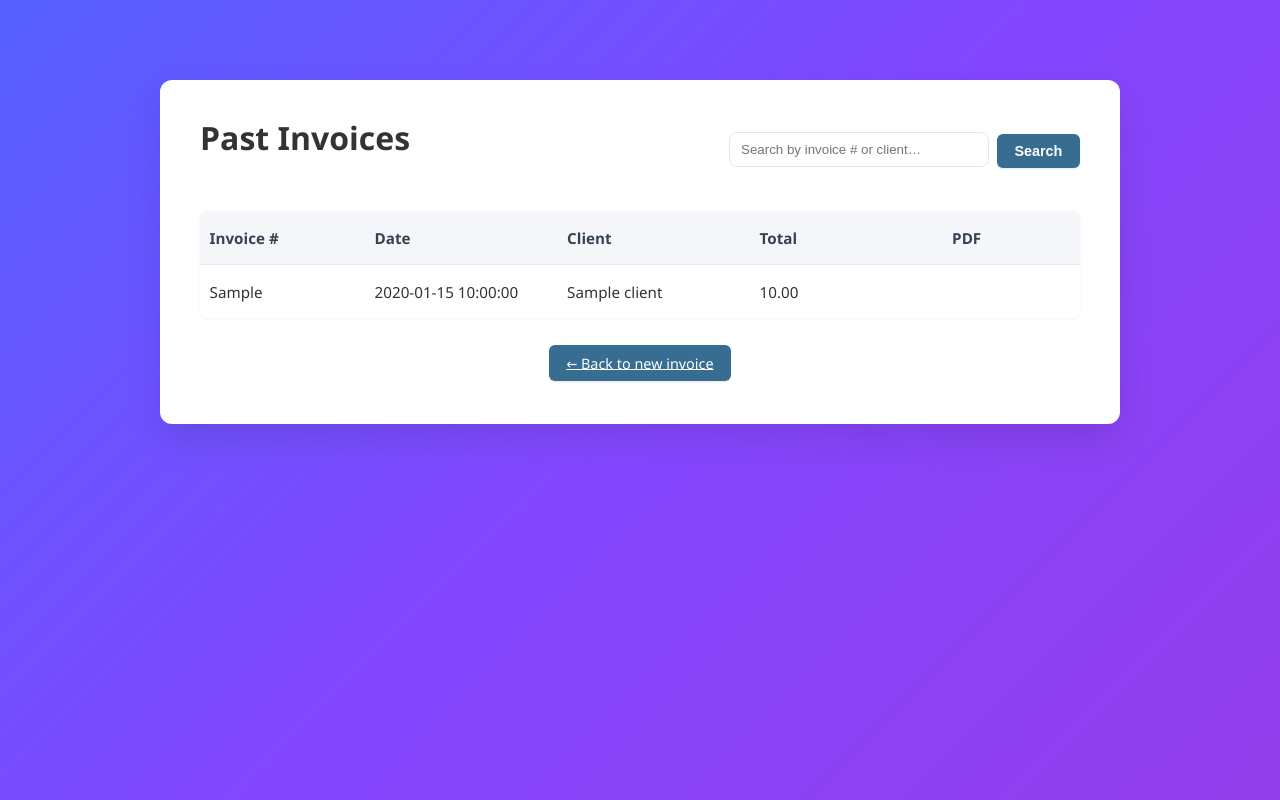
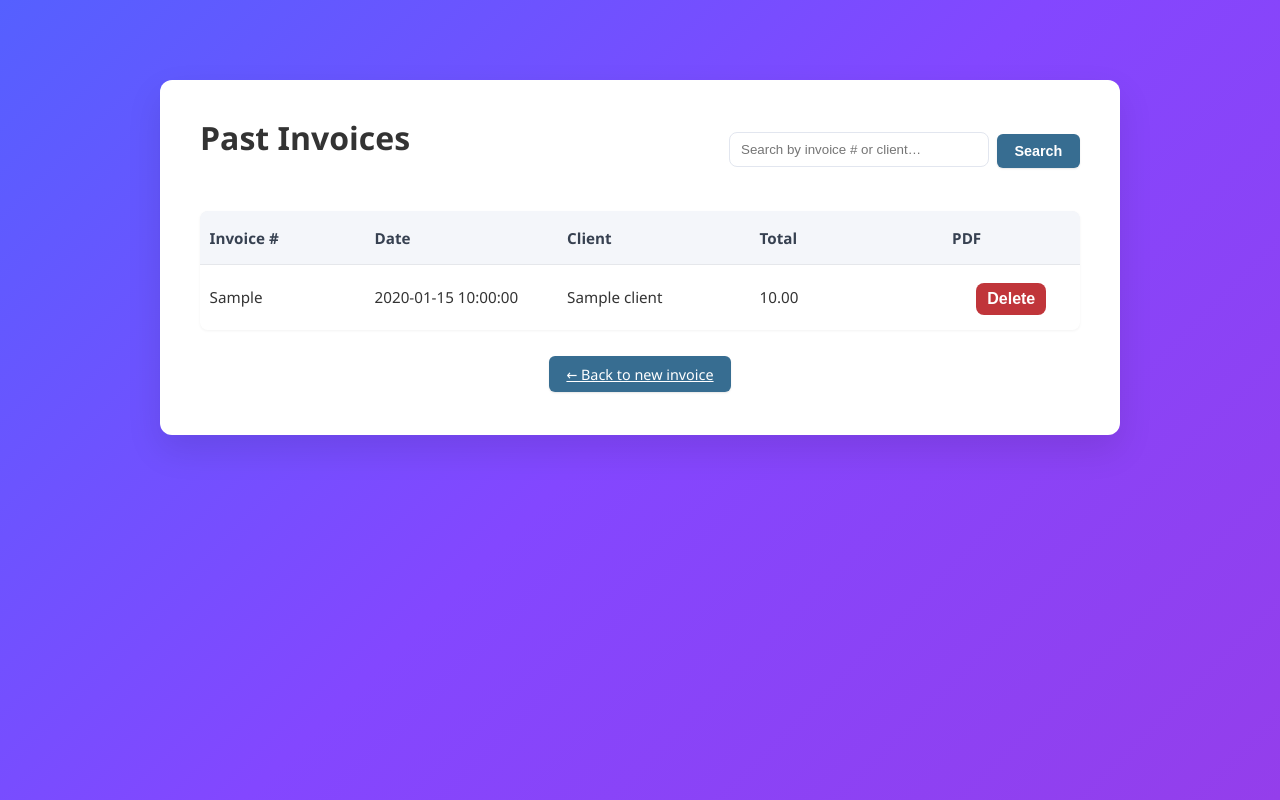
Before and after one commit to jimshegs/ai-invoice-generator, a Flask app: template templates/history.html in a window 1280 px wide. Run offline with Flask 3, Linux system fonts and the light colour scheme; the template is opened without the code that fills it: most values are stand-ins (such as "Sample title", 1, 10 or a date in 2020).

Commit message:
feat(history): delete invoice (removes PDF + DB row) with confirm dialog

```diff
--- a/app.py
+++ b/app.py
@@ -408,6 +408,29 @@ def history():
 
     return render_template("history.html", invoices=invoices, q=q)
 
+from db import get_invoice, delete_invoice
+
+@app.post("/history/delete/<invoice_no>")
+def history_delete(invoice_no):
+    row = get_invoice(invoice_no)
+    if not row:
+        return jsonify({"ok": False, "error": "Not found"}), 404
+
+    # Remove the PDF file if it exists
+    pdf_path = row["pdf_path"]
+    if pdf_path:
+        abs_path = os.path.join(app.static_folder, pdf_path)
+        try:
+            if os.path.exists(abs_path):
+                os.remove(abs_path)
+        except Exception:
+            app.logger.exception("Failed to remove PDF %s", abs_path)
+            # We still proceed to delete the DB row to avoid a ‘ghost’ entry
+
+    delete_invoice(invoice_no)
+    return jsonify({"ok": True})
+
+
 @app.errorhandler(Exception)
 def handle_error(err):
     logger.exception("Unhandled error")          # stacktrace to log
--- a/db.py
+++ b/db.py
@@ -82,3 +82,18 @@ def list_invoices(search: Optional[str]) -> List[sqlite3.Row]:
     ).fetchall()
     conn.close()
     return rows
+
+def get_invoice(invoice_no):
+    conn = get_conn()
+    row = conn.execute(
+        "SELECT invoice_no, created_at, payload_json, pdf_path FROM invoices WHERE invoice_no=?",
+        (invoice_no,),
+    ).fetchone()
+    conn.close()
+    return row
+
+def delete_invoice(invoice_no):
+    conn = get_conn()
+    with conn:
+        conn.execute("DELETE FROM invoices WHERE invoice_no=?", (invoice_no,))
+    conn.close()
--- a/static/css/style.css
+++ b/static/css/style.css
@@ -762,3 +762,24 @@ html {
   box-shadow:0 1px 2px rgba(0,0,0,.1);
   transition:background .15s, transform .1s;
 }
+
+/* Action-cell layout: buttons centered vertically */
+.history-table .actions-cell {
+  display: flex;              /* lay them out in a row */
+  align-items: center;        /* vertical centering */
+  gap: 0.6rem;                /* space between ⬇︎ and Delete */
+  justify-content: center;       /* optional: centre within cell horizontally */
+}
+
+.btn-danger {
+  display: inline-block;
+  padding: 0.45rem 0.7rem;
+  border-radius: 8px;
+  margin-top: 0.2rem;
+  background: #c0353a;
+  color: #fff;
+  border: none;
+  cursor: pointer;
+  transition: background .2s;
+}
+.btn-danger:hover { background: #db4046; }
--- a/templates/history.html
+++ b/templates/history.html
@@ -9,7 +9,7 @@
 <body>
 
 {% block content %}
-<div class="page-bg">          {# NEW: purple gradient wrapper #}
+<div class="page-bg">
   <div class="card history-card">
     <!-- <h1 class="title">Past Invoices</h1> -->
     <div class="history-toolbar">
@@ -40,13 +40,14 @@
             <td>{{ inv.date }}</td>
             <td>{{ inv.client }}</td>
             <td>{{ '%.2f'|format(inv.total) }}</td>
-            <td>
-              {% if inv.pdf_path %}
-                <a class="btn-download"
-                   href="{{ url_for('static', filename=inv.pdf_path) }}"
-                   target="_blank">⬇︎</a>
-              {% endif %}
+            <td class="actions-cell">
+                {% if inv.pdf_path %}
+                    <a class="btn-download" title="Download PDF"
+                    href="{{ url_for('static', filename=inv.pdf_path) }}" target="_blank">⬇︎</a>
+                {% endif %}
+                <button class="btn-danger delete-btn" type="button" data-id="{{ inv.invoice_no }}">Delete</button>
             </td>
+
           </tr>
           {% endfor %}
         </tbody>
@@ -64,3 +65,32 @@
 
 </body>
 </html>
+
+<script>
+document.addEventListener('click', async (e) => {
+  if (!e.target.classList.contains('delete-btn')) return;
+
+  const id = e.target.dataset.id;
+  if (!confirm(`Delete invoice ${id}? This cannot be undone.`)) return;
+
+  try {
+    const res = await fetch(`/history/delete/${encodeURIComponent(id)}`, {
+      method: 'POST',
+      headers: { 'Accept': 'application/json' }
+    });
+    const body = await res.json();
+    if (!res.ok || !body.ok) throw new Error(body.error || 'Delete failed');
+
+    // Remove the row from the table
+    const row = document.querySelector(`tr[data-invoice="${CSS.escape(id)}"]`);
+    if (row) row.remove();
+
+    // If table is empty, refresh to show the "No invoices yet" message/pager state
+    if (!document.querySelector('#historyTbody tr')) {
+      window.location.reload();
+    }
+  } catch (err) {
+    alert(err.message);
+  }
+});
+</script>
```
